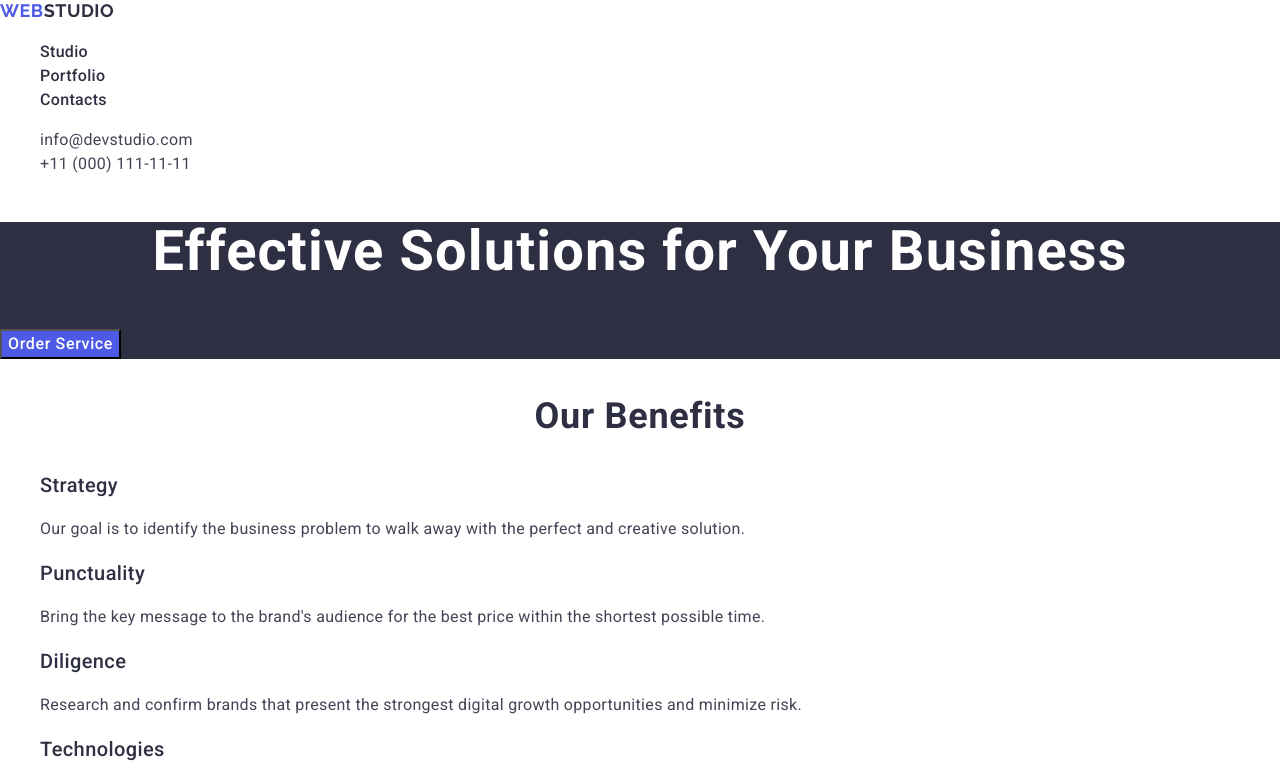
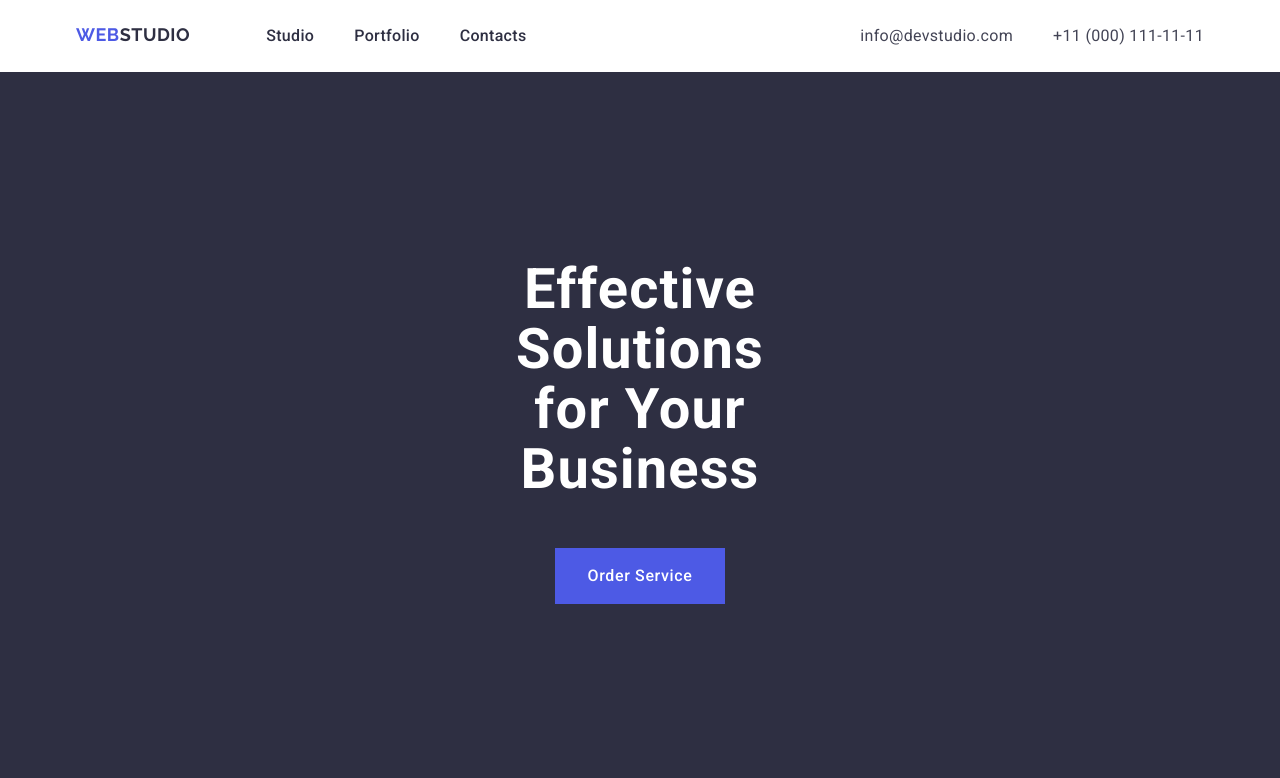
Before and after one commit to OlhaKadeeva/goit-markup-hw-03, a plain HTML site: page index.html in a window 1280 px wide. Shown: the top 778 px of the page. Drawn offline with nearby package versions, Linux system fonts and the light colour scheme.

Commit message:
header and hero add

```diff
--- a/css/styles.css
+++ b/css/styles.css
@@ -1,14 +1,34 @@
 /* ====NORMOLIZING STYLES=================== */
+h1,
+h2,
+h3,
+h4,
+h5,
+h6,
+p {
+  margin-top: 0;
+  margin-bottom: 0;
+}
+
 ul,
 ol {
+  margin-top: 0;
+  margin-bottom: 0;
+  padding-left: 0;
   list-style-type: none;
 }
 a {
   color: inherit;
   text-decoration: none;
+  display: block;
+}
+img {
+  display: block;
 }
 button {
   cursor: pointer;
+  display: block;
+  border: none;
 }
 
 /* ====MAIN STYLES========================= */
@@ -43,11 +63,33 @@ body {
   line-height: 1.2;
   color: #2e2f42;
 }
+.container {
+  width: 1158px;
+  padding: 0 15px;
+  margin: 0 auto;
+}
 
 /* ====HEADER============================= */
 
 .header {
   color: #2e2f42;
+}
+.header a {
+  padding: 24px 0;
+}
+.header_container {
+  display: flex;
+  justify-content: space-between;
+}
+.header_navigation {
+  display: flex;
+}
+.header_logo {
+  margin-right: 76px;
+}
+.header_navigation_list {
+  display: flex;
+  gap: 40px;
 }
 .header_logo_span {
   color: #2e2f42;
@@ -57,6 +99,10 @@ body {
 }
 .header_address {
   font-style: normal;
+}
+.header_address_list {
+  display: flex;
+  gap: 40px;
 }
 .address_list_link {
   color: #434455;
@@ -71,8 +117,15 @@ body {
 /* ====1-HERO=============================== */
 .hero {
   background: #2e2f42;
+  max-width: 1440px;
+  margin: 0 auto;
 }
+.hero_container {
+  padding: 188px 472px;
+}
+
 .hero_title {
+  margin: 0 auto;
   font-size: 56px;
   line-height: 1.07;
   font-weight: 700;
@@ -81,6 +134,8 @@ body {
   color: #ffffff;
 }
 .hero_button {
+  margin: 48px auto 0;
+  padding: 16px 32px;
   font-weight: 500;
   font-size: 16px;
   line-height: 1.5;
--- a/index.html
+++ b/index.html
@@ -19,6 +19,7 @@
   <body>
     <!-- HEADER -->
     <header class="header">
+      <div class="header_container container">
         <nav class="header_navigation">
           <a class="header_logo logo" href="./index.html"
             >Web<span class="header_logo_span">Studio</span></a
@@ -49,13 +50,16 @@
             </li>
           </ul>
         </address>
+      </div>
     </header>
     <!-- MAIN CONTENT -->
     <main>
       <!-- 1-HERO -->
       <section class="hero">
+        <div class="hero_container">
           <h1 class="hero_title">Effective Solutions for Your Business</h1>
           <button class="hero_button" type="button">Order Service</button>
+        </div>
       </section>
       <!-- 2-BENEFITS -->
       <section class="benefits">
```
Lines whose indentation alone changed are shown as unchanged.
